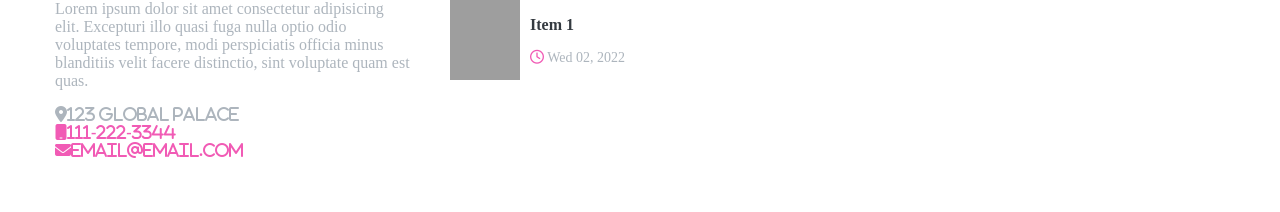
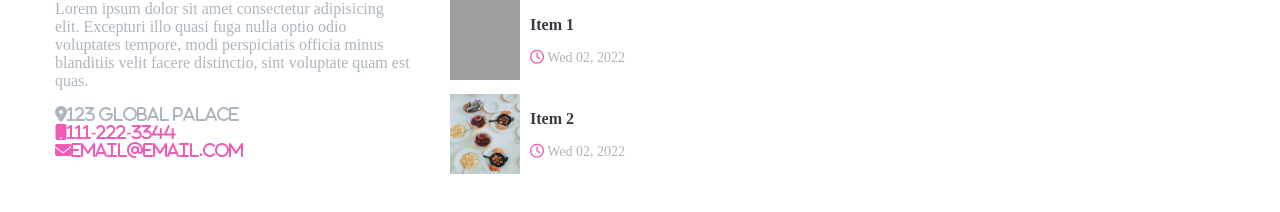
Before and after one commit to blor15/blog-website, a plain HTML site: page assets/index.html in a window 1280 px wide. Shown: the part 1380-1592 px from the top of the page. Before the commit the page ends 1570 px from the top, so only its background shows below. Drawn offline with nearby package versions, Linux system fonts and the light colour scheme; grey boxes are pictures that could not be loaded.

Commit message:
padding and second item added

```diff
--- a/assets/index.html
+++ b/assets/index.html
@@ -216,6 +216,8 @@
               </div>
             </div>
           </div>
+          <!--Contact form-->
+          <!--Featured item-->
           <div class="col-3">
             <h2 class="footer-title secondary-title">Featured Items</h2>
             <div class="featured-items">
@@ -241,10 +243,33 @@
                   </div>
                 </article>
               </div>
+              <div class="featured-items">
+                <div class="flex-item">
+                  <article>
+                    <div class="d-flex">
+                      <a href="#">
+                        <img
+                          src="./images/img2.jpg"
+                          class="object-fit px-1"
+                          alt=""
+                        />
+                      </a>
+                      <div class="px-1">
+                        <p class="text-title display-2 text-dark">Item 2</p>
+                        <p class="secondary-title text-secondary display-3">
+                          <span
+                            ><i class="far fa-clock text-primary"></i> Wed 02,
+                            2022</span
+                          >
+                        </p>
+                      </div>
+                    </div>
+                  </article>
+                </div>
             </div>
           </div>
-          <div class="col-3">Column 3</div>
         </div>
+        <div class="col-3">Column 3</div>
       </div>
     </footer>
     <!--Footer-->
--- a/style.css
+++ b/style.css
@@ -232,6 +232,10 @@ a {
 
 }
 
+#footer .featured-items .flex-item {
+    margin-bottom: 10px;
+}
+
 /* Footer */
 
 /* Search button */
```
